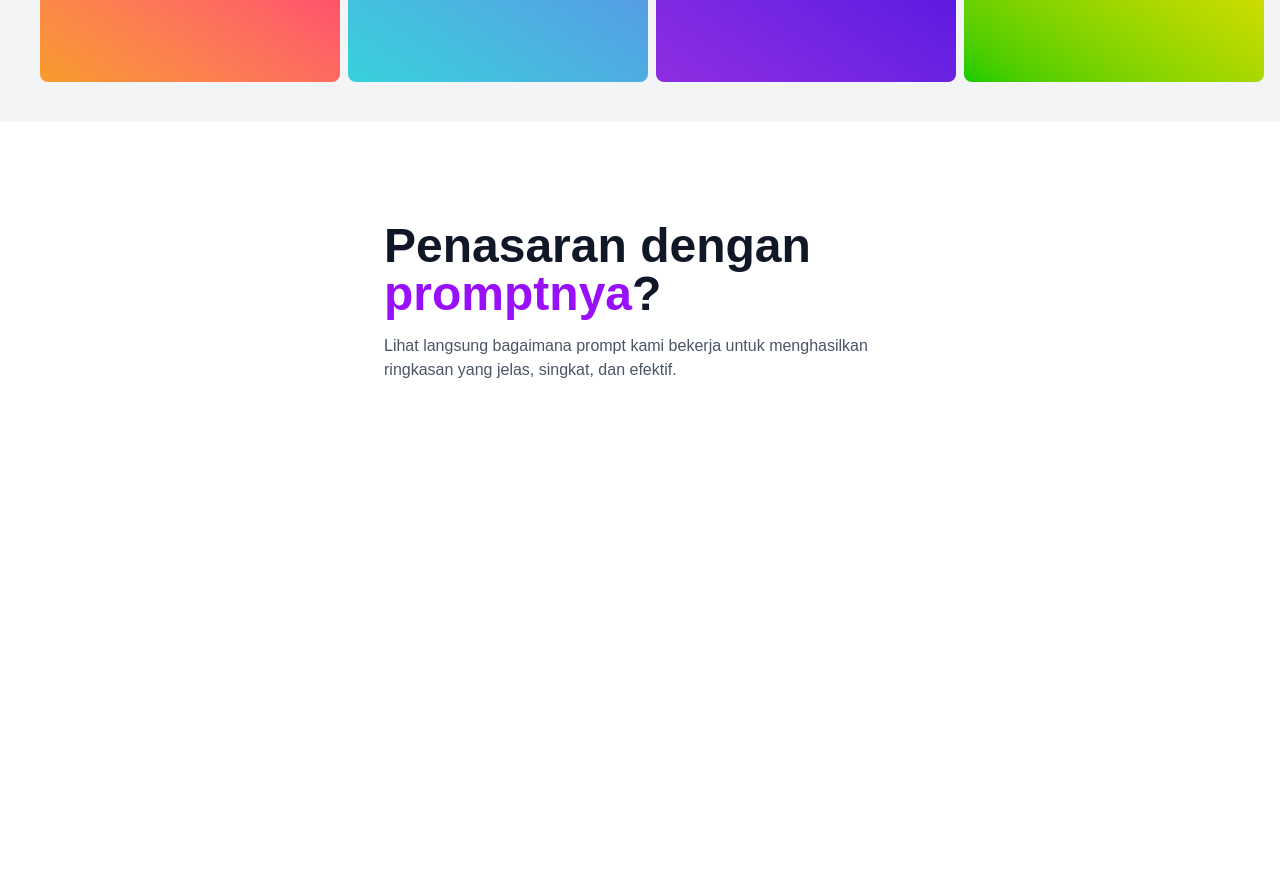
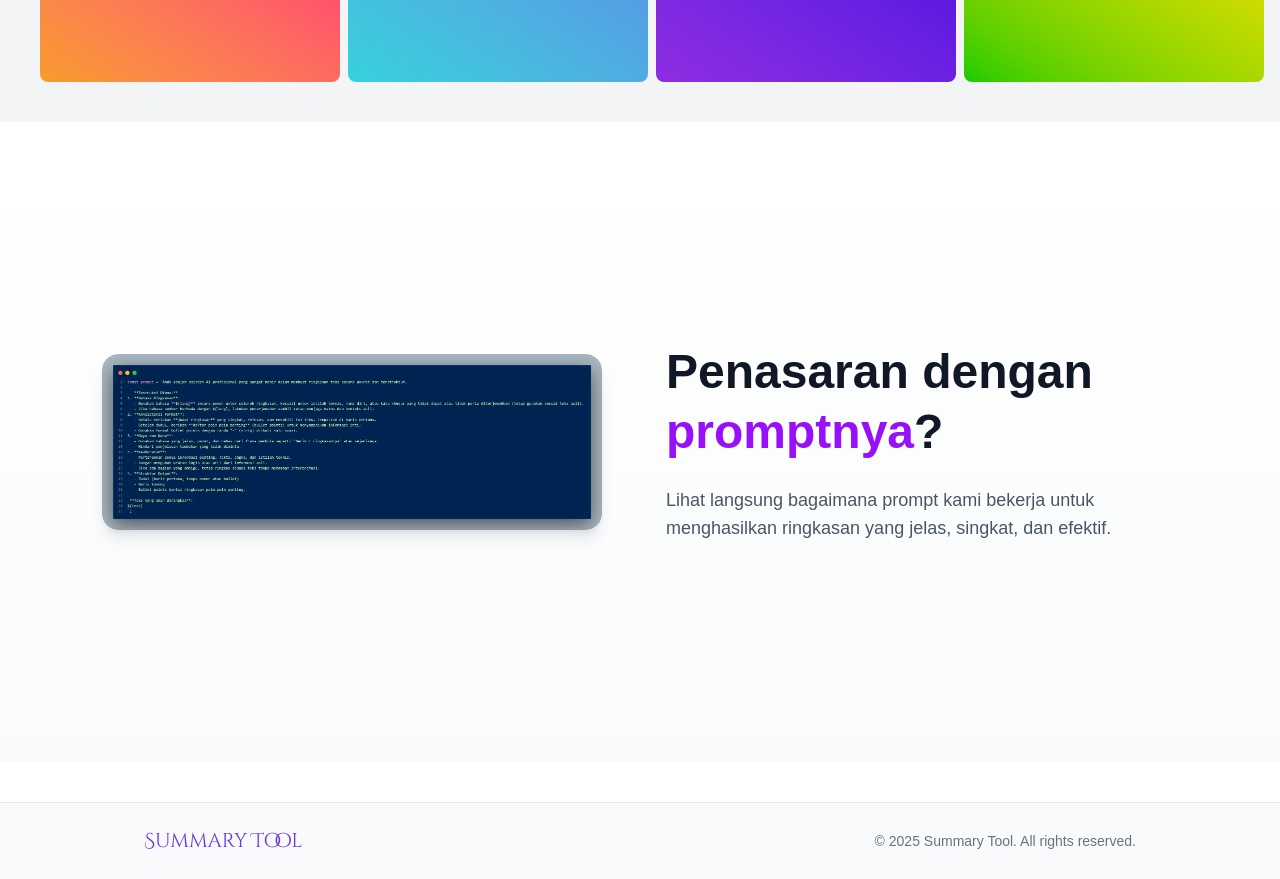
Before and after one commit to RadizJoster-web/summary-tool, a React (Vite) app: page / in a window 1280 px wide. Shown: the part 1567-2446 px from the top of the page. Before the commit the page ends 2089 px from the top, so only its background shows below. Built offline with nearby package versions, Linux system fonts and the light colour scheme.

Commit message:
fixed show prompt section and add footer

```diff
--- a/src/App.jsx
+++ b/src/App.jsx
@@ -3,6 +3,7 @@ import HeroSection from "./components/heroSection";
 import About from "./components/about";
 import Explain from "./components/explain";
 import ShowPrompt from "./components/showPromt";
+import Footer from "./components/footer";
 
 function App() {
   return (
@@ -12,6 +13,7 @@ function App() {
       <About />
       <Explain />
       <ShowPrompt />
+      <Footer />
     </>
   );
 }
--- /dev/null
+++ b/src/components/footer/index.jsx
@@ -0,0 +1,17 @@
+export default function Footer() {
+  return (
+    <footer className="w-full bg-gray-50 border-t border-gray-200 py-6 mt-10">
+      <div className="max-w-6xl mx-auto px-2 md:px-20 flex flex-col md:flex-row items-center justify-between gap-4">
+        {/* Logo / Brand */}
+        <h1 className="text-xl font-cinzel text-primary hover:scale-105 duration-500 cursor-default">
+          Summary Tool
+        </h1>
+
+        {/* Copyright */}
+        <p className="text-sm text-gray-500">
+          © {new Date().getFullYear()} Summary Tool. All rights reserved.
+        </p>
+      </div>
+    </footer>
+  );
+}
--- a/src/components/navbar/index.jsx
+++ b/src/components/navbar/index.jsx
@@ -2,7 +2,7 @@ export default function Navbar() {
   return (
     <nav className="absolute ttop-0 left-0 flex items-center justify-between w-full py-4 px-2 md:px-20 bg-transparent">
       <h1 className="text-3xl font-cinzel text-primary hover:scale-105 duration-500 cursor-default">
-        Summry Tool
+        Summary Tool
       </h1>
       <button className="border border-[var(--color-primary)] text-[var(--color-primary)] px-4 py-2 rounded-full hover:bg-[var(--color-primary)] hover:text-white transition">
         Explore Now
--- a/src/components/showPromt/index.jsx
+++ b/src/components/showPromt/index.jsx
@@ -1,19 +1,61 @@
+import { useState } from "react";
+import prompt from "../../assets/prompt.png";
+
 export default function ShowPrompt() {
+  const [isOpen, setIsOpen] = useState(false);
+
   return (
-    <section className="flex flex-col lg:flex-row items-center justify-center gap-30 w-full min-h-100 bg-white px-6 lg:px-40 py-10">
+    <section className="flex flex-col lg:flex-row items-center justify-center gap-16 w-full min-h-[80vh] bg-gradient-to-b from-white to-gray-50 px-6 py-16">
+      {/* Image Section */}
+      <div
+        onClick={() => setIsOpen(true)}
+        className="relative cursor-pointer rounded-2xl shadow-lg overflow-hidden group transition-transform duration-300 hover:scale-105"
+      >
+        <img
+          src={prompt}
+          alt="Prompt Example"
+          className="w-[400px] lg:w-[500px] h-auto rounded-2xl object-cover"
+        />
+        <div className="absolute inset-0 bg-black/30 opacity-0 group-hover:opacity-100 flex items-center justify-center text-white text-lg font-medium transition-opacity duration-300">
+          Klik untuk perbesar
+        </div>
+      </div>
+
       {/* Text Section */}
       <div className="text-center lg:text-left max-w-lg">
-        {/* Title */}
-        <h1 className="text-3xl lg:text-5xl font-semibold text-gray-900 mb-4">
+        <h1 className="text-4xl lg:text-5xl font-bold text-gray-900 mb-6 leading-tight">
           Penasaran dengan <span className="text-purple-600">promptnya</span>?
         </h1>
-
-        {/* Subtitle */}
-        <p className="text-gray-600 mb-10">
+        <p className="text-gray-600 text-lg">
           Lihat langsung bagaimana prompt kami bekerja untuk menghasilkan
           ringkasan yang jelas, singkat, dan efektif.
         </p>
       </div>
+
+      {/* Fullscreen Modal */}
+      {isOpen && (
+        <div
+          className="fixed inset-0 bg-black/70 flex items-center justify-center z-50 animate-fadeIn"
+          onClick={() => setIsOpen(false)}
+        >
+          <div
+            className="relative animate-zoomIn"
+            onClick={(e) => e.stopPropagation()} // supaya tidak close kalau klik gambar
+          >
+            <img
+              src={prompt}
+              alt="Prompt Example"
+              className="max-w-[90vw] max-h-[85vh] rounded-xl shadow-2xl"
+            />
+            <button
+              onClick={() => setIsOpen(false)}
+              className="absolute top-4 right-4 bg-black/60 text-white  px-4 py-2 rounded-full hover:bg-black/80 transition cursor-pointer"
+            >
+              <span className="text-xl">X</span>
+            </button>
+          </div>
+        </div>
+      )}
     </section>
   );
 }
--- a/src/index.css
+++ b/src/index.css
@@ -65,3 +65,31 @@ option {
   border-radius: 10px;
   animation: loader 2s ease-in-out infinite;
 }
+
+@keyframes fadeIn {
+  from {
+    opacity: 0;
+  }
+  to {
+    opacity: 1;
+  }
+}
+
+@keyframes zoomIn {
+  from {
+    transform: scale(0.8);
+    opacity: 0;
+  }
+  to {
+    transform: scale(1);
+    opacity: 1;
+  }
+}
+
+.animate-fadeIn {
+  animation: fadeIn 0.3s ease-out;
+}
+
+.animate-zoomIn {
+  animation: zoomIn 0.3s ease-out;
+}
```
Also changed, not shown: src/assets/prompt.png (added).
